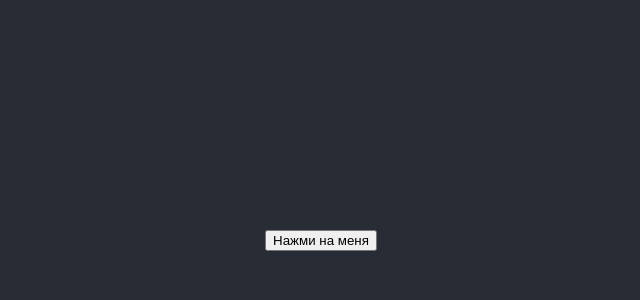
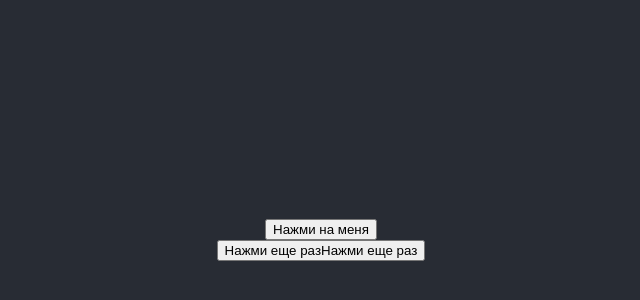
Before and after one commit to 7Kseniya/PhotoFlex, a React (Create React App) app: page / in a window 1280 px wide. Shown: the part 160-460 px from the top of the page, without its empty margins (319-959 px from the left). Built offline with nearby package versions, Linux system fonts and the light colour scheme; the HTML template or start-up script is replaced by a standard one.

Commit message:
g3 unit test coverage < 80% failed

```diff
--- a/src/App.js
+++ b/src/App.js
@@ -3,16 +3,27 @@ import React, { useState } from 'react';
 
 function App() {
   const [click, setClick] = useState(false);
+  const [anotherClick, setAnotherClick] = useState(false);
 
   const handleClick = () => {
     setClick((prevClick) => !prevClick);
   };
+
+  const handleAnotherClick = () => {
+    setAnotherClick((prevClick) => !prevClick);
+  };
+
   return (
     <div className="App">
       <header className="App-header">
         <button onClick={handleClick}>
           {click ? 'Ура' : 'Нажми на меня'}
         </button>
+        <button onClick={handleAnotherClick}>
+          {' '}
+          {anotherClick ? 'Еще' : 'Нажми еще раз'}
+          Нажми еще раз
+        </button>{' '}
       </header>
     </div>
   );
```
Also changed, not shown: 1 other file (tests, documents, lock files or other folders).
